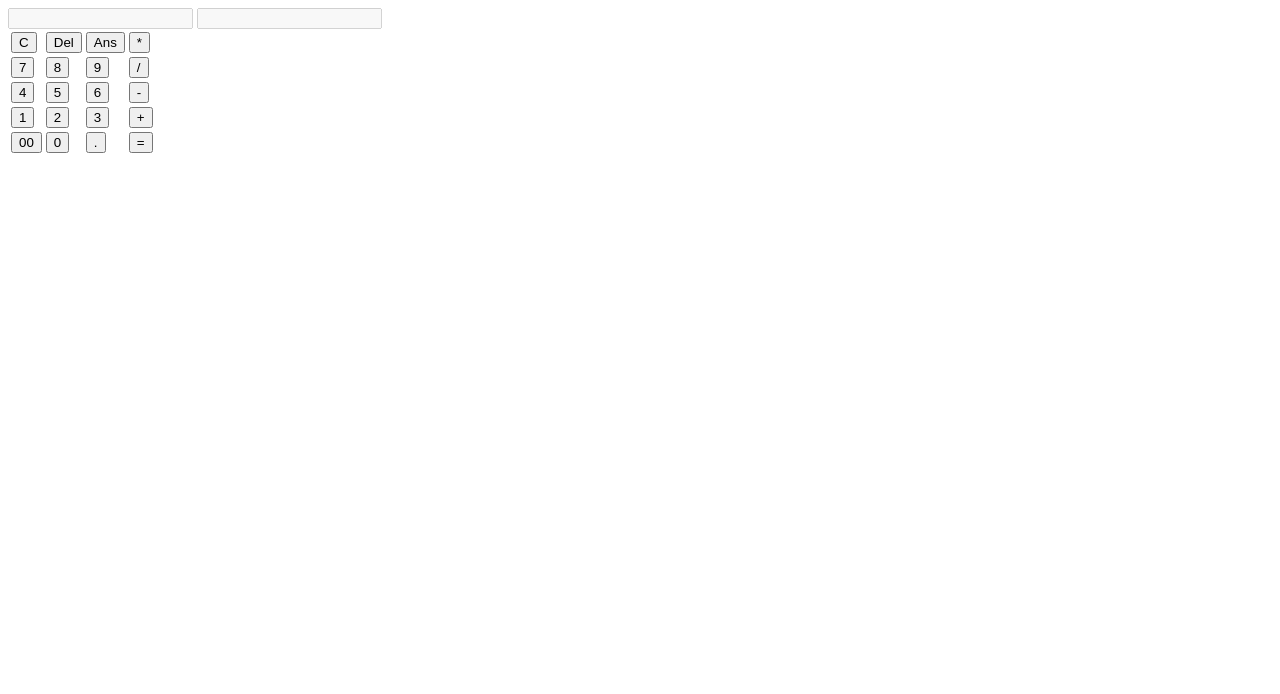
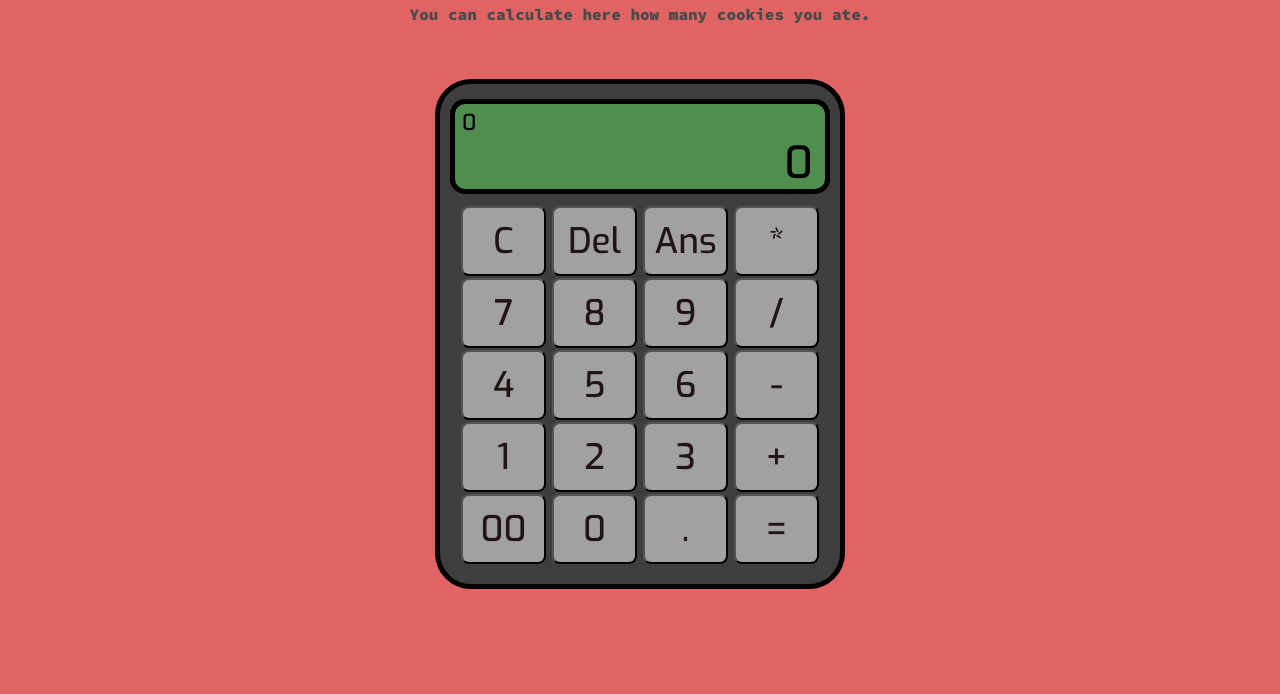
Before and after one commit to Atharvashirsh/Calculator, a plain HTML site: page index.html in a window 1280 px wide. Shown: the part 106-800 px from the top of the page. Drawn offline with Linux system fonts and the light colour scheme; the site is published under a folder, as on GitHub Pages, so addresses that start at the root find nothing.

Commit message:
Update index.html

```diff
--- a/index.html
+++ b/index.html
@@ -6,7 +6,7 @@
         <meta name="viewport" content="width=device-width, initial-scale=1.0" />
 
         <!-- CSS Linking -->
-        <link rel="stylesheet" href="/styles.css" />
+        <link rel="stylesheet" href="styles.css" />
 
         <!-- Favicon Linking -->
         <link rel="shortcut icon" href="Images/favicon.ico" type="image/x-icon" />
@@ -121,5 +121,5 @@
         </div>
     </body>
     <!-- JavaScript Linking -->
-    <script src="/script.js"></script>
+    <script src="script.js"></script>
 </html>
```
